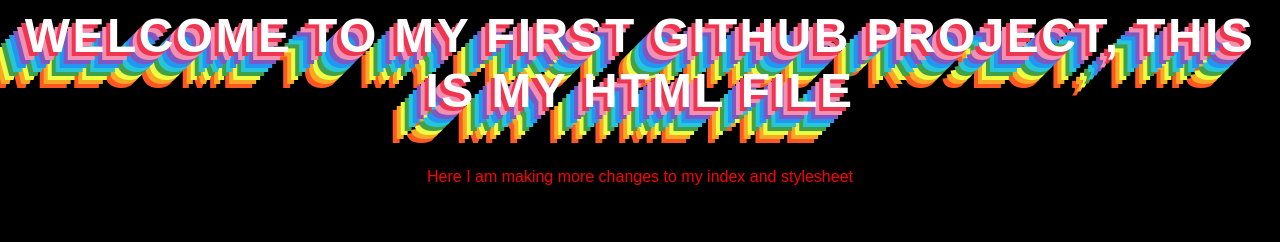
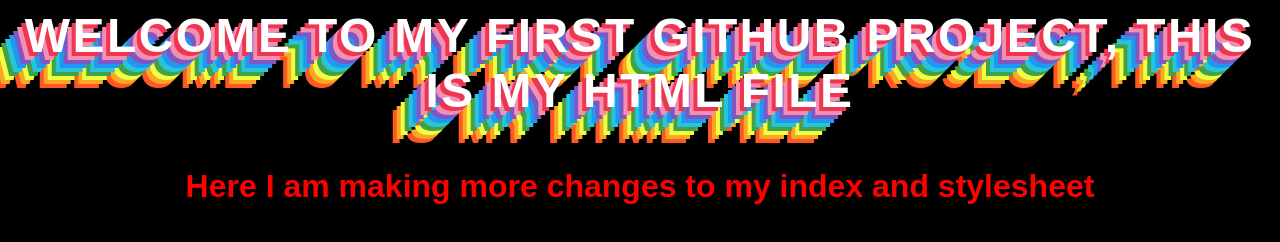
Before and after one commit to Adaminoo/Project-Git-and-GitHub-Workflow, a plain HTML site: page index.html in a window 1280 px wide. Drawn offline with Linux system fonts and the light colour scheme.

Commit message:
stylesheet changes

```diff
--- a/style.css
+++ b/style.css
@@ -20,6 +20,8 @@
 
   p {
     color: red;
+    font-weight: bold;
+    font-size: 2rem;
     font-family: sans-serif;
     text-align: center;
   }
```
